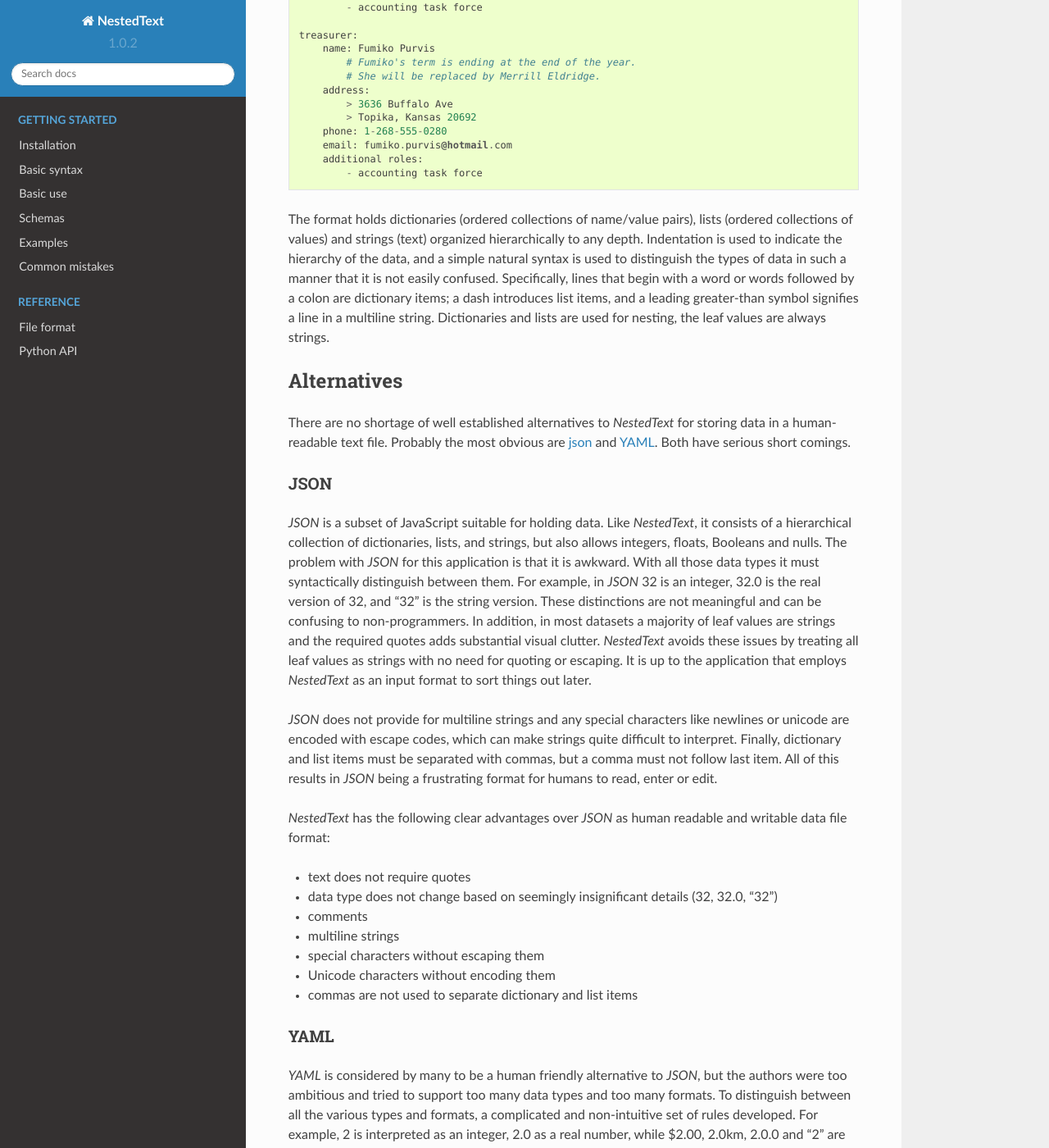
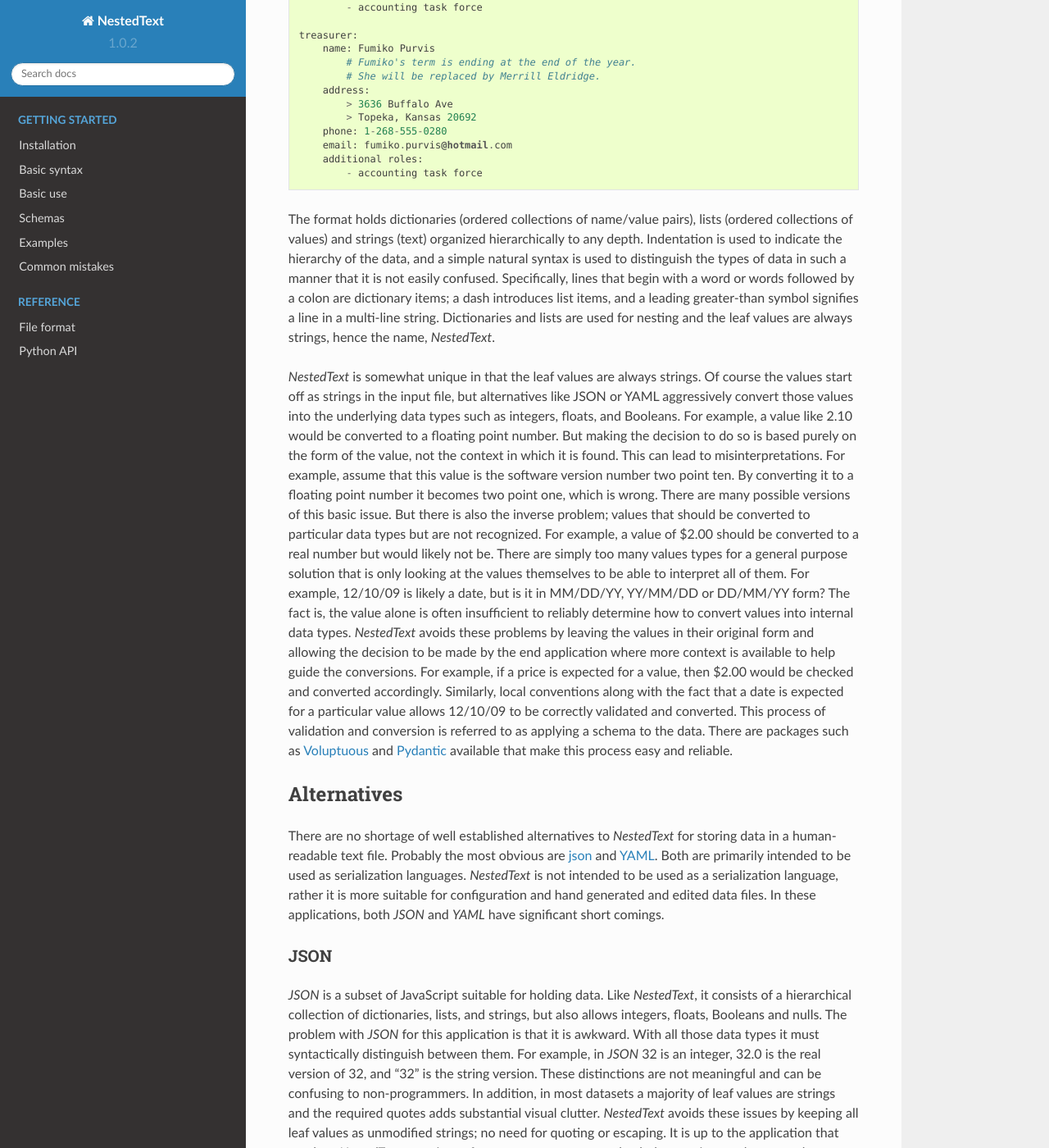
Before and after one commit to KenKundert/nestedtext, a Sphinx documentation site: the page built from doc/index.rst, in a window 1280 px wide and 1400 px high, scrolled down 1003 px. Shown: the whole window at 82% size. Built offline with Sphinx 7.4.7 and the Read the Docs theme 2.0.0, drawn with Linux system fonts in a browser that asks for light colours; some of the changed text lies outside the part shown.

Commit message:
Refine documentation.

```diff
--- a/README.rst
+++ b/README.rst
@@ -41,7 +41,7 @@ addresses::
         name: Katheryn McDaniel
         address:
             > 138 Almond Street
-            > Topika, Kansas 20697
+            > Topeka, Kansas 20697
         phone:
             cell: 1-210-555-5297
             home: 1-210-555-8470
@@ -54,9 +54,9 @@ addresses::
         name: Margaret Hodge
         address:
             > 2586 Marigold Lane
-            > Topika, Kansas 20682
+            > Topeka, Kansas 20682
         phone: 1-470-555-0398
-        email: margaret.hodge@uk.edu
+        email: margaret.hodge@ku.edu
         additional roles:
             - new membership task force
             - accounting task force
@@ -67,7 +67,7 @@ addresses::
             # She will be replaced by Merrill Eldridge.
         address:
             > 3636 Buffalo Ave
-            > Topika, Kansas 20692
+            > Topeka, Kansas 20692
         phone: 1-268-555-0280
         email: fumiko.purvis@hotmail.com
         additional roles:
@@ -79,8 +79,37 @@ any depth.  Indentation is used to indicate the hierarchy of the data, and
 a simple natural syntax is used to distinguish the types of data in such
 a manner that it is not easily confused.  Specifically, lines that begin with
 a word or words followed by a colon are dictionary items; a dash introduces list
-items, and a leading greater-than symbol signifies a line in a multiline string.
-Dictionaries and lists are used for nesting, the leaf values are always strings.
+items, and a leading greater-than symbol signifies a line in a multi-line
+string.  Dictionaries and lists are used for nesting and the leaf values are
+always strings, hence the name, *NestedText*.
+
+*NestedText* is somewhat unique in that the leaf values are always strings. Of
+course the values start off as strings in the input file, but alternatives like
+JSON or YAML aggressively convert those values into the underlying data types
+such as integers, floats, and Booleans.  For example, a value like 2.10 would be
+converted to a floating point number. But making the decision to do so is based
+purely on the form of the value, not the context in which it is found.  This can
+lead to misinterpretations.  For example, assume that this value is the software
+version number two point ten. By converting it to a floating point number it
+becomes two point one, which is wrong. There are many possible versions of this
+basic issue. But there is also the inverse problem; values that should be
+converted to particular data types but are not recognized. For example, a value
+of $2.00 should be converted to a real number but would likely not be.  There
+are simply too many values types for a general purpose solution that is only
+looking at the values themselves to be able to interpret all of them.  For
+example, 12/10/09 is likely a date, but is it in MM/DD/YY, YY/MM/DD or DD/MM/YY
+form?  The fact is, the value alone is often insufficient to reliably determine
+how to convert values into internal data types.  *NestedText* avoids these
+problems by leaving the values in their original form and allowing the decision
+to be made by the end application where more context is available to help guide
+the conversions. For example, if a price is expected for a value, then $2.00
+would be checked and converted accordingly. Similarly, local conventions along
+with the fact that a date is expected for a particular value allows 12/10/09 to
+be correctly validated and converted.  This process of validation and conversion
+is referred to as applying a schema to the data. There are packages such as
+`Voluptuous <https://github.com/alecthomas/voluptuous>`_ and `Pydantic
+<https://pydantic-docs.helpmanual.io>`_ available that make this process easy
+and reliable.
 
 
 Alternatives
@@ -89,8 +118,11 @@ Alternatives
 There are no shortage of well established alternatives to *NestedText* for
 storing data in a human-readable text file. Probably the most obvious are `json
 <https://docs.python.org/3/library/json.html>`_ and `YAML
-<https://pyyaml.org/wiki/PyYAMLDocumentation>`_.  Both have serious short
-comings.
+<https://pyyaml.org/wiki/PyYAMLDocumentation>`_.  Both are primarily intended to
+be used as serialization languages. *NestedText* is not intended to be used as
+a serialization language, rather it is more suitable for configuration and hand
+generated and edited data files.  In these applications, both *JSON* and *YAML*
+have significant short comings.
 
 
 JSON
@@ -105,12 +137,13 @@ integer, 32.0 is the real version of 32, and "32" is the string version. These
 distinctions are not meaningful and can be confusing to non-programmers. In
 addition, in most datasets a majority of leaf values are strings and the
 required quotes adds substantial visual clutter.  *NestedText* avoids these
-issues by treating all leaf values as strings with no need for quoting or
+issues by keeping all leaf values as unmodified strings; no need for quoting or
 escaping.  It is up to the application that employs *NestedText* as an input
-format to sort things out later.
+format to use context to check these strings and convert them to the right
+datatype.
 
-*JSON* does not provide for multiline strings and any special characters like
-newlines or unicode are encoded with escape codes, which can make strings quite
+*JSON* does not provide for multi-line strings and any special characters like
+newlines are encoded with escape codes, which can make strings long and
 difficult to interpret.  Finally, dictionary and list items must be separated
 with commas, but a comma must not follow last item.  All of this results in
 *JSON* being a frustrating format for humans to read, enter or edit.
@@ -118,12 +151,11 @@ with commas, but a comma must not follow last item.  All of this results in
 *NestedText* has the following clear advantages over *JSON* as human readable
 and writable data file format:
 
-- text does not require quotes
+- text does not require quotes or escape codes
 - data type does not change based on seemingly insignificant details (32, 32.0, "32")
 - comments
 - multiline strings
 - special characters without escaping them
-- Unicode characters without encoding them
 - commas are not used to separate dictionary and list items
 
 
@@ -131,13 +163,13 @@ YAML
 """"
 
 *YAML* is considered by many to be a human friendly alternative to *JSON*, but
-the authors were too ambitious and tried to support too many data types and too
-many formats. To distinguish between all the various types and formats,
-a complicated and non-intuitive set of rules developed.  For example, 2 is
-interpreted as an integer, 2.0 as a real number, while $2.00, 2.0km, 2.0.0 and
-"2" are strings.  *YAML* at first appears very appealing when used with simple
-examples, but things can quickly become complicated or provide unexpected
-results.  A reaction to this is the use of *YAML* subsets, such as `StrictYAML
+over time it has accumulated too many data types and too many formats.  To
+distinguish between all the various types and formats, a complicated and
+non-intuitive set of rules developed.  For example, 2 is interpreted as an
+integer, 2.0 as a real number, while $2.00, 2.0km, 2.0.0 and "2" are strings.
+*YAML* at first appears very appealing when used with simple examples, but
+things can quickly become complicated or provide unexpected results.  A reaction
+to this is the use of *YAML* subsets, such as `StrictYAML
 <https://hitchdev.com/strictyaml>`_.  However, the subsets still try to maintain
 compatibility with *YAML* and so inherit much of its complexity. For example,
 both *YAML* and *StrictYAML* support the `nine different ways to write
--- a/doc/common_mistakes.rst
+++ b/doc/common_mistakes.rst
@@ -20,7 +20,7 @@ were not for the line above it.  For example, consider the following example:
     ...     name: Fumiko Purvis
     ...     address: Home
     ...         > 3636 Buffalo Ave
-    ...         > Topika, Kansas 20692
+    ...         > Topeka, Kansas 20692
     ... """
 
     >>> try:
@@ -49,7 +49,7 @@ A more subtle version of this same error follows:
     ...     name: Fumiko Purvis
     ...     address:␣␣
     ...         > 3636 Buffalo Ave
-    ...         > Topika, Kansas 20692
+    ...         > Topeka, Kansas 20692
     ... """
 
     >>> try:
--- a/doc/how_to_write.rst
+++ b/doc/how_to_write.rst
@@ -113,7 +113,7 @@ arbitrary depth::
         name: Katheryn McDaniel
         address:
             > 138 Almond Street
-            > Topika, Kansas 20697
+            > Topeka, Kansas 20697
         phone:
             cell: 1-210-555-5297
             home: 1-210-555-8470
@@ -127,9 +127,9 @@ arbitrary depth::
         name: Margaret Hodge
         address:
             > 2586 Marigold Land
-            > Topika, Kansas 20697
+            > Topeka, Kansas 20697
         phone: 1-470-555-0398
-        email: margaret.hodge@uk.edu
+        email: margaret.hodge@ku.edu
         kids:
             - Arnie
             - Zach
```
Also changed, not shown: 9 other files.
